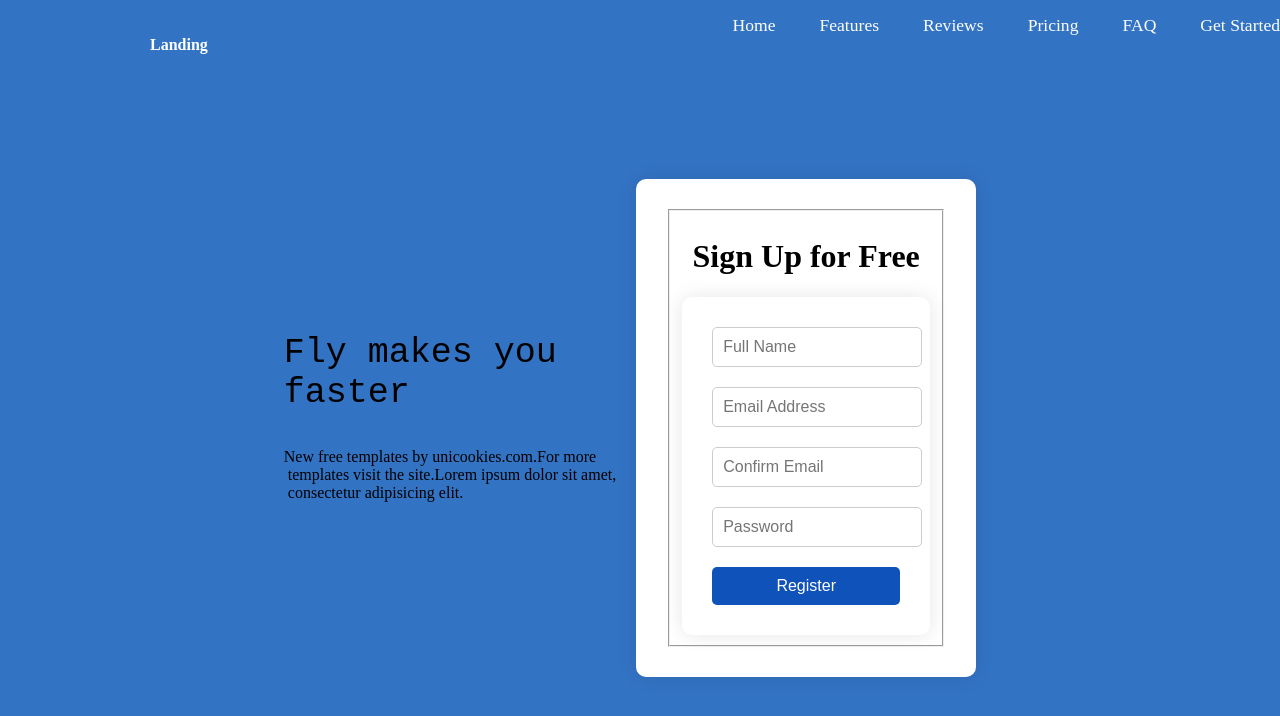
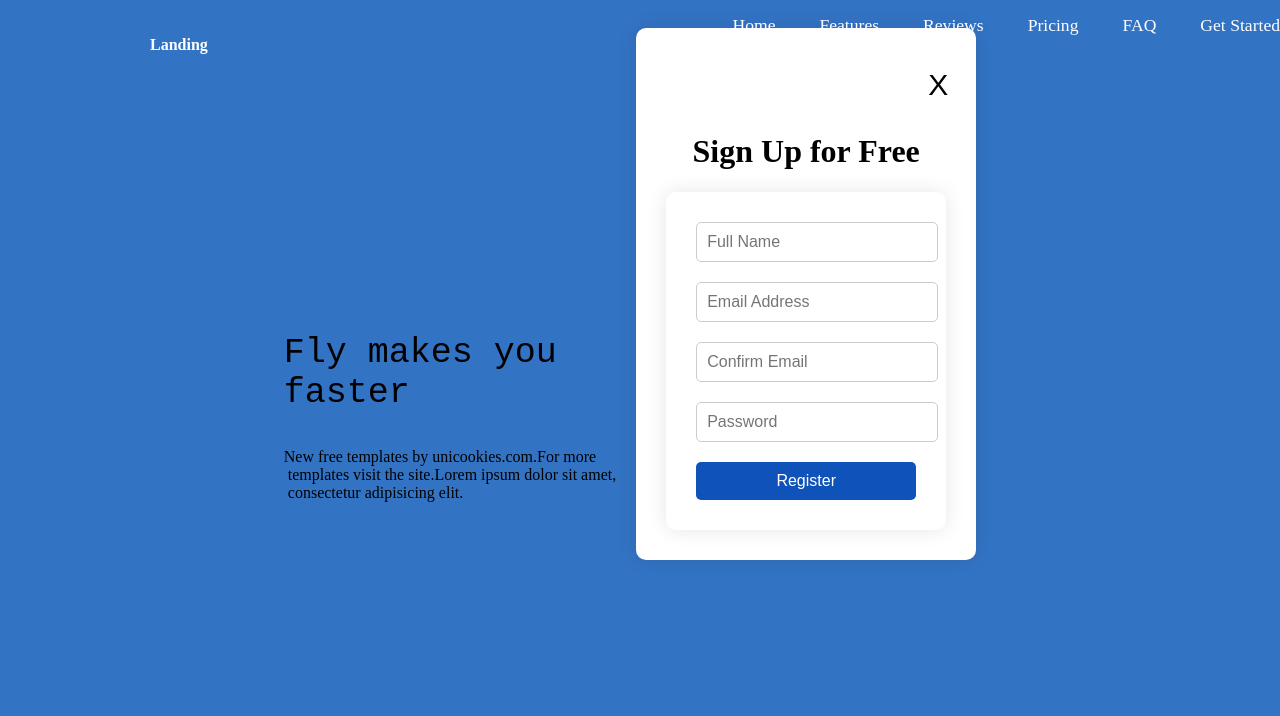
Before and after one commit to GANGAMMACR/gangawebpge1, a website: page index.html in a window 1280 px wide. Both pictures are taken after a click on the link "Get Started". Drawn offline with Linux system fonts and the light colour scheme.

Commit message:
Update index.html

```diff
--- a/index.html
+++ b/index.html
@@ -34,11 +34,15 @@ faster</pre>
 
     </div>
     <br>
+    <div id="signupPopup" class="wrapper" style="display:none;">
 
 
-    <div id="signupPopup" class="wrapper">
-        <div id="myHeader" class="signup-form" style="display:none;">
-            <fieldset>
+        <div id="myHeader" class="signup-form" >
+            <!-- Close Button (Cross) -->
+            <div style="text-align: end; width: 100%;">
+                <button id="closeButton" class="close-btn" style="background-color: white; color: black;cursor: pointer; width: 10%; font-size: 30px;">X</button>
+            </div>
+            <div>
                 <h1>Sign Up for Free</h1>
                 <form action="#" class="signup-form">
                     <div class="input-group">
@@ -60,14 +64,29 @@ faster</pre>
                     </div>
                     <button type="submit">Register</button>
                 </form>
-            </fieldset>
+            </div>
         </div>
     </div>
+
+    <script>
+        // Get the close button element
+        var closeButton = document.getElementById("closeButton");
+
+        // Get the sign up popup element
+        var div = document.getElementById("signupPopup");
+
+        // Add event listener to close button
+        closeButton.addEventListener("click", function() {
+            // Hide the sign up popup
+            div.style.display = "none";
+        });
+    </script>
+
 
 
         <script>
       function toggleSignUpPopup() {
-        var div = document.getElementById("myHeader");
+        var div = document.getElementById("signupPopup");
         if (div.style.display === "none") {
           div.style.display = "block";
         } else {
```
